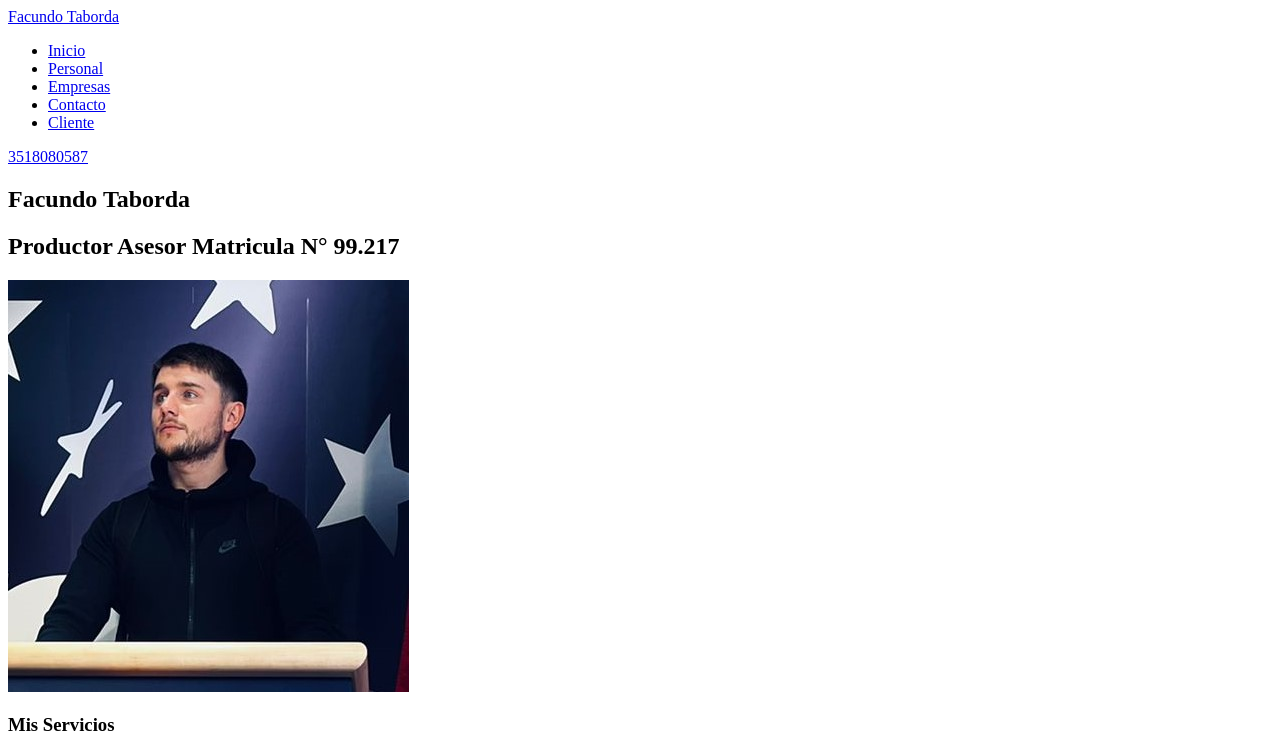
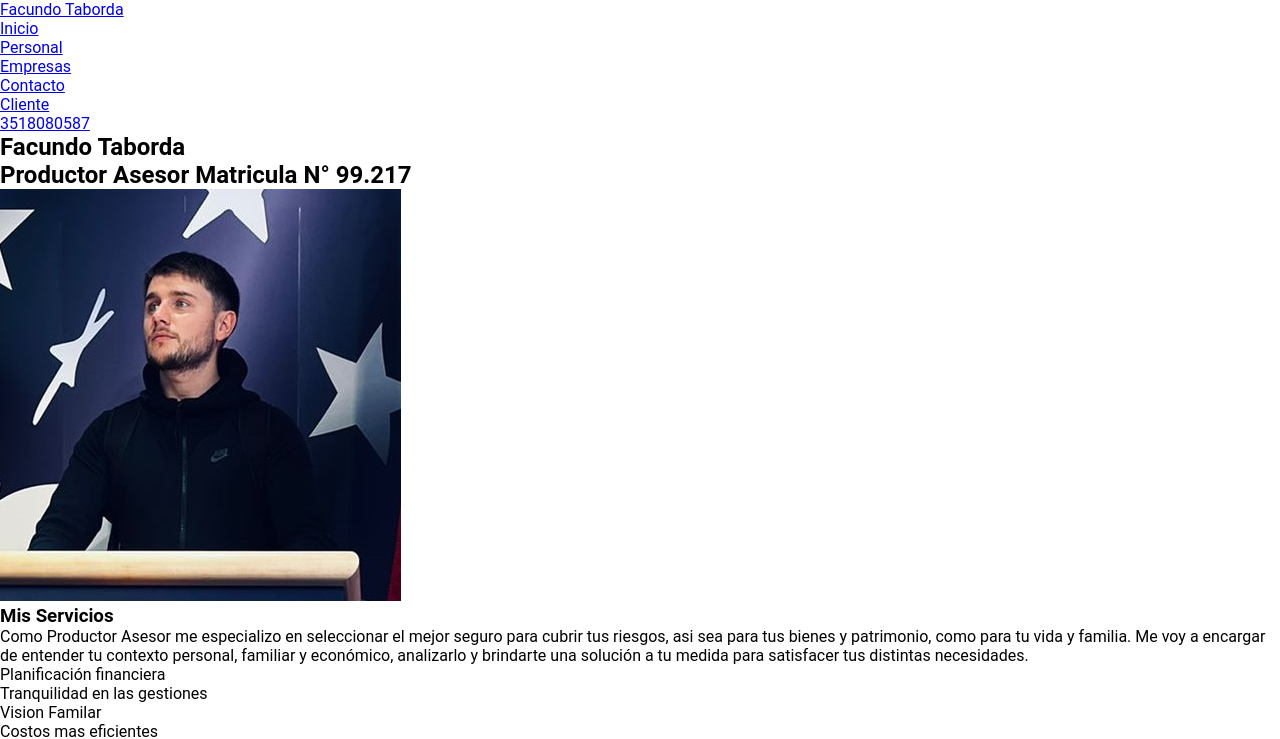
Before and after one commit to Facutaborda/taborda-SASS, a website: page index.html in a window 1280 px wide. Shown: the top 739 px of the page. Drawn offline with nearby package versions, Linux system fonts and the light colour scheme; files that its build step writes are made by us from their sources.

Commit message:
se cambia archivo css para carga correcta con sass

```diff
--- a/index.html
+++ b/index.html
@@ -7,7 +7,7 @@
     <meta name="viewport" content="width=device-width, initial-scale=1.0">
     <title>Facundo Taborda</title>
     <link rel="icon" href="./img/Fcircule.ico">
-    <link rel="stylesheet" type="text/css" href="./css/style.css">
+    <link rel="stylesheet" type="text/css" href="./css/styles.css">
 </head>
 
 <body>
--- a/scss/styles.scss
+++ b/scss/styles.scss
@@ -0,0 +1,12 @@
+* {
+    margin: 0;
+    padding: 0;
+    box-sizing: border-box;
+}
+
+body {
+    display: grid;
+    grid-template-areas: "header""menu""footer";
+    font-family: 'Roboto', sans-serif;
+    overflow-x: hidden;
+}
```
Also changed, not shown: pages/cliente.html (+1 -1 lines), pages/contacto.html (+1 -1 lines), pages/empresas.html (+1 -1 lines), pages/personal.html (+1 -1 lines), css/style.css (added), css/styles.css.
